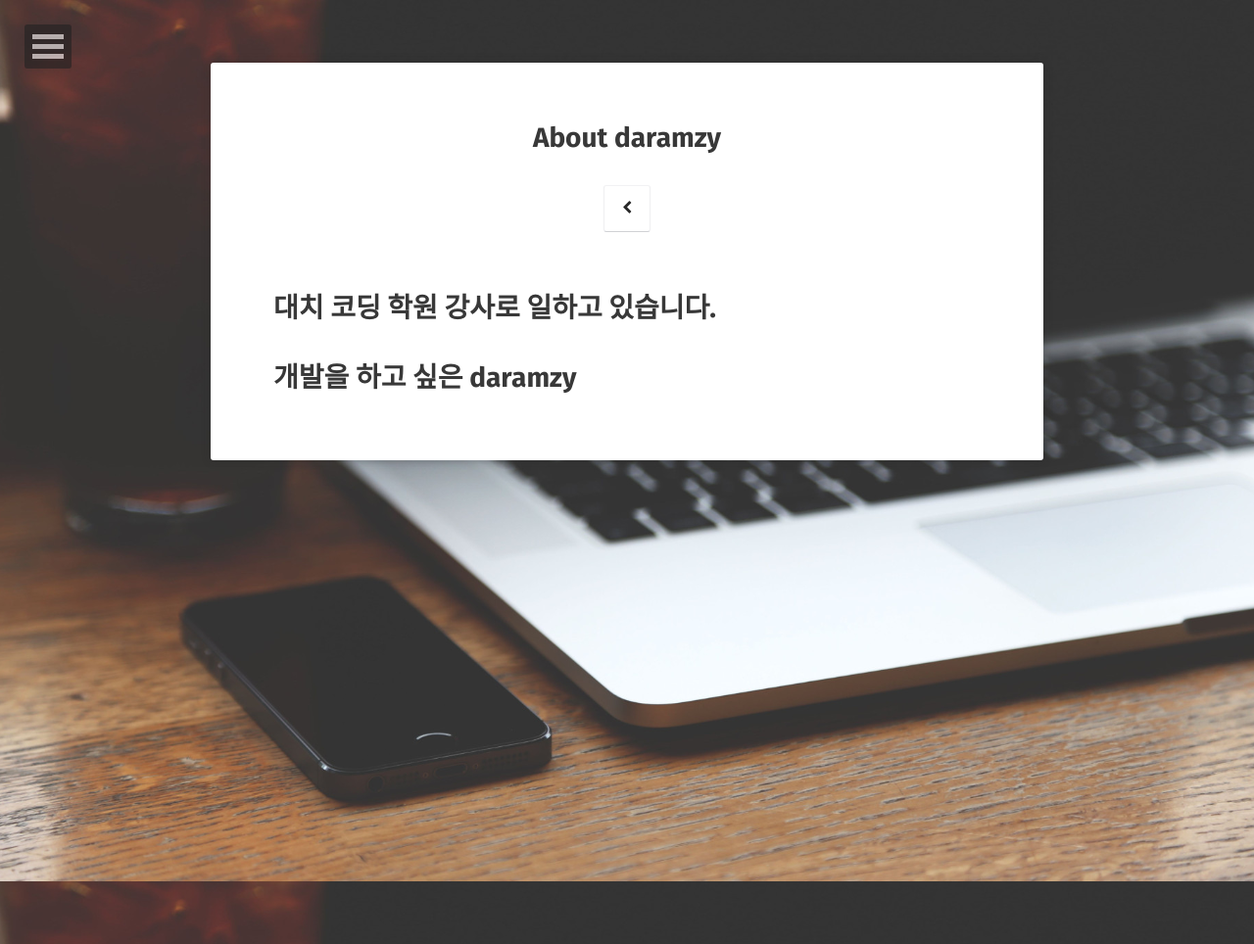
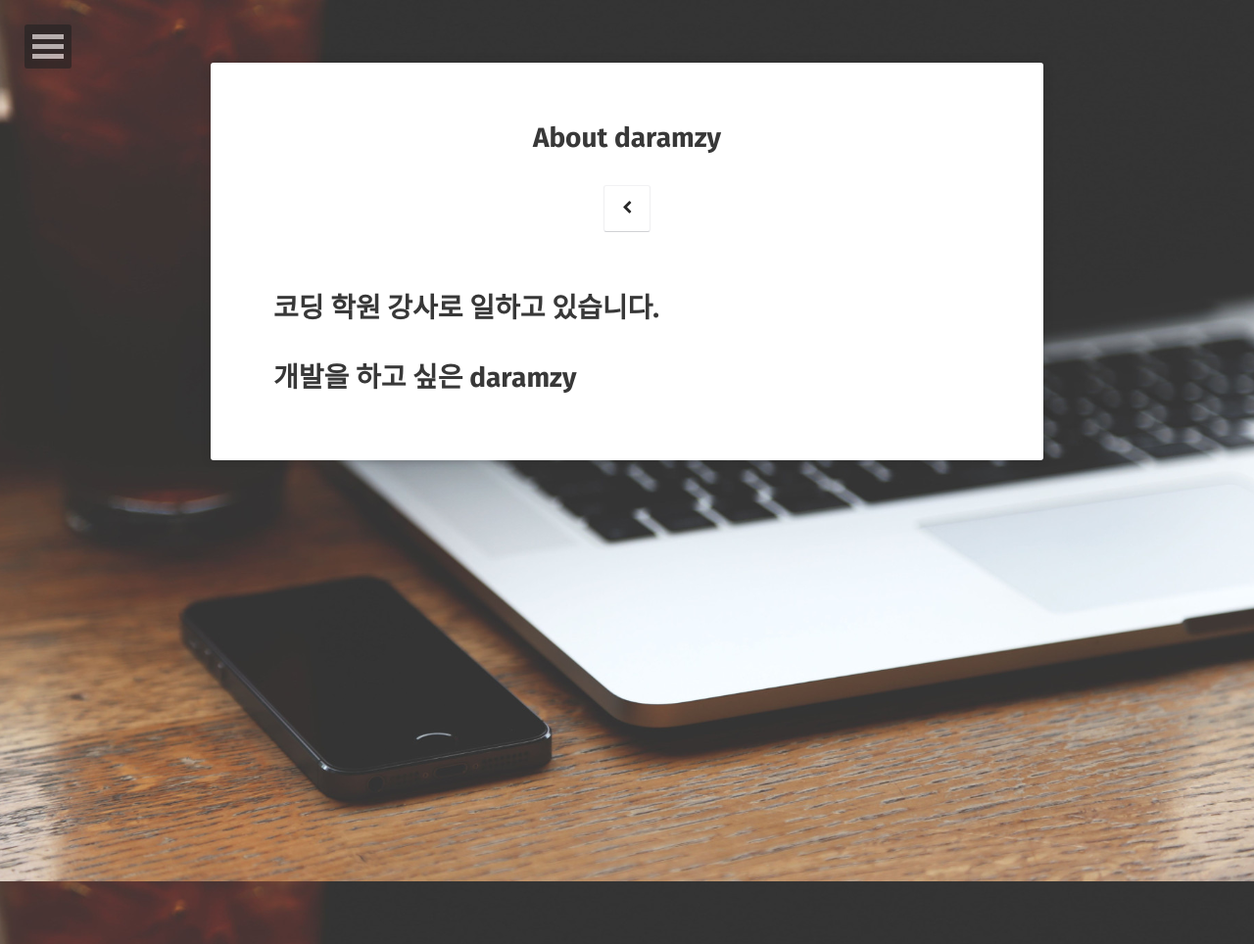
Before and after one commit to be-kid/old-blog, a Jekyll site: the page built from about/index.md, in a window 1280 px wide. Shown: the whole page at 98% size. Built offline with Jekyll 4.4.1, drawn with Linux system fonts in a browser that asks for light colours; some web fonts are replaced.

Commit message:
about update

```diff
--- a/about/index.md
+++ b/about/index.md
@@ -6,6 +6,6 @@ date: 2021-05-01
 comments: false
 ---
 
-# 대치 코딩 학원 강사로 일하고 있습니다.
+# 코딩 학원 강사로 일하고 있습니다.
 
 # 개발을 하고 싶은 daramzy
```
